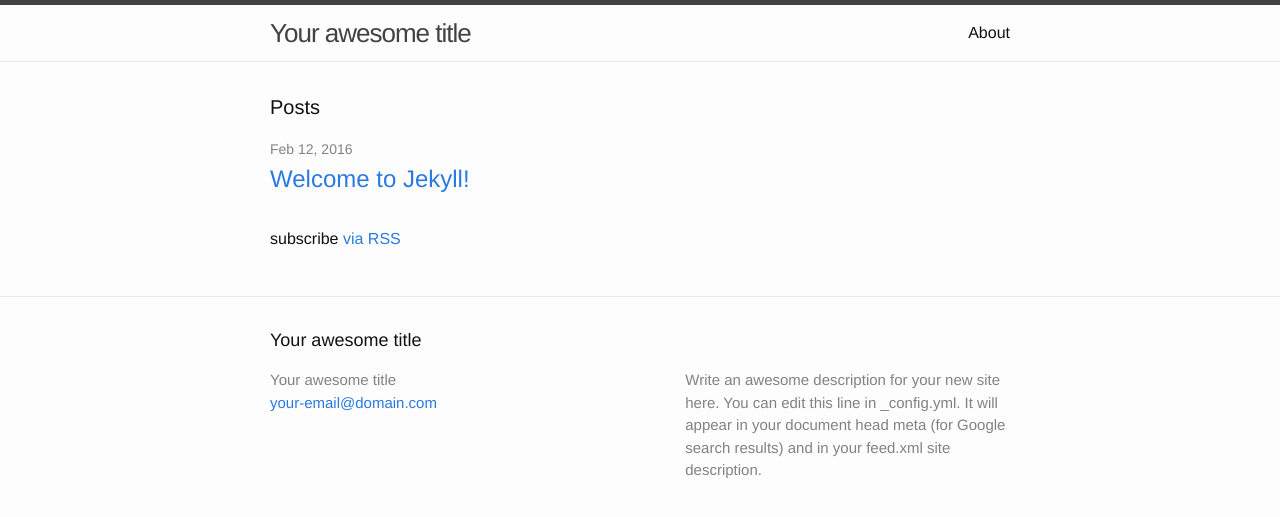
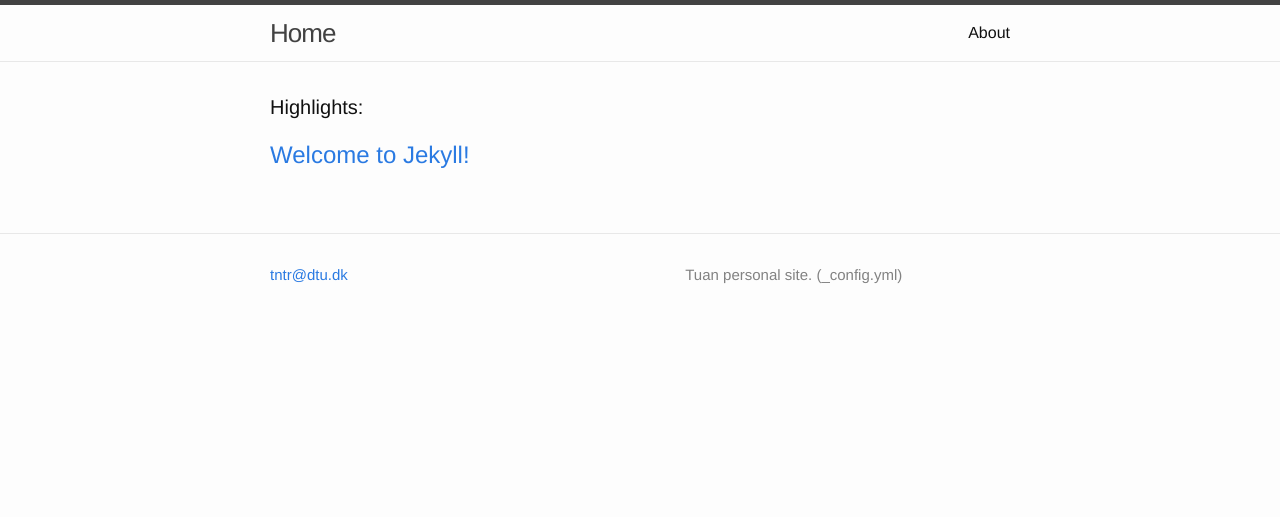
Before and after one commit to tuannt8/tuannt8.github.io, a Jekyll site: the page built from index.html, in a window 1280 px wide. Shown: the top 517 px of the page. Built offline with Jekyll 4.4.1, drawn with Linux system fonts in a browser that asks for light colours.

Commit message:
Test modification

```diff
--- a/_config.yml
+++ b/_config.yml
@@ -6,12 +6,10 @@
 # 'jekyll serve'. If you change this file, please restart the server process.
 
 # Site settings
-title: Your awesome title
-email: your-email@domain.com
+title: Home
+email: tntr@dtu.dk
 description: > # this means to ignore newlines until "baseurl:"
-  Write an awesome description for your new site here. You can edit this
-  line in _config.yml. It will appear in your document head meta (for
-  Google search results) and in your feed.xml site description.
+  Tuan personal site. (_config.yml)
 baseurl: "" # the subpath of your site, e.g. /blog
 url: "http://yourdomain.com" # the base hostname & protocol for your site
 
--- a/_includes/footer.html
+++ b/_includes/footer.html
@@ -2,12 +2,12 @@
 
   <div class="wrapper">
 
-    <h2 class="footer-heading">{{ site.title }}</h2>
+    <!-- <h2 class="footer-heading">{{ site.title }}</h2> -->
 
     <div class="footer-col-wrapper">
       <div class="footer-col footer-col-1">
         <ul class="contact-list">
-          <li>{{ site.title }}</li>
+          <!-- <li>{{ site.title }}</li> -->
           <li><a href="mailto:{{ site.email }}">{{ site.email }}</a></li>
         </ul>
       </div>
--- a/index.html
+++ b/index.html
@@ -4,12 +4,12 @@
 
 <div class="home">
 
-  <h1 class="page-heading">Posts</h1>
+  <h1 class="page-heading">Highlights:</h1>
 
   <ul class="post-list">
     {% for post in site.posts %}
       <li>
-        <span class="post-meta">{{ post.date | date: "%b %-d, %Y" }}</span>
+        <!-- <span class="post-meta">{{ post.date | date: "%b %-d, %Y" }}</span> -->
 
         <h2>
           <a class="post-link" href="{{ post.url | prepend: site.baseurl }}">{{ post.title }}</a>
@@ -18,6 +18,6 @@
     {% endfor %}
   </ul>
 
-  <p class="rss-subscribe">subscribe <a href="{{ "/feed.xml" | prepend: site.baseurl }}">via RSS</a></p>
+  <!-- <p class="rss-subscribe">subscribe <a href="{{ "/feed.xml" | prepend: site.baseurl }}">via RSS</a></p> -->
 
 </div>
```
